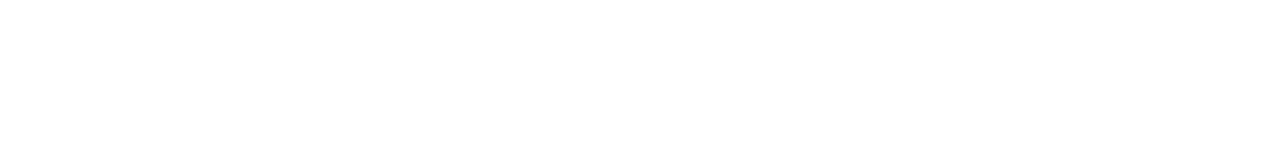
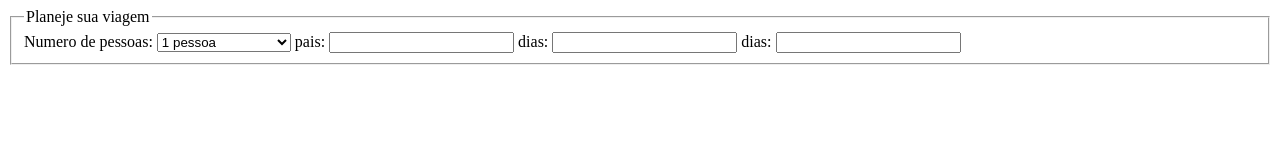
Before and after one commit to RafaelPerovano/prova_prog.web_brambila, a plain HTML site: page agencia/orcamento.html in a window 1280 px wide. Drawn offline with Linux system fonts and the light colour scheme.

Commit message:
orcamento sendo feito

```diff
--- a/agencia/cadastro.html
+++ b/agencia/cadastro.html
@@ -3,7 +3,7 @@
     <meta charset="UTF-8">
     <meta name="viewport" content="width=device-width, initial-scale=1.0">
     <title>Air dream</title>
-    <link rel="stylesheet" href="../">
+    <link rel="stylesheet" href="../style.css">
 </head>
 <body>
     <header></header>
--- a/agencia/orcamento.html
+++ b/agencia/orcamento.html
@@ -0,0 +1,28 @@
+<html lang="en">
+<head>
+    <meta charset="UTF-8">
+    <meta name="viewport" content="width=device-width, initial-scale=1.0">
+    <title>Document</title>
+</head>
+<body>
+    <form action="" method="post">
+        <fieldset>
+            <legend>Planeje sua viagem</legend>
+            <label for="npessoas">Numero de pessoas:</label>
+            <select name="npessoas" id="npessoas">
+                <option value="1">1 pessoa</option>
+                <option value="2">2 Pessoas</option>
+                <option value="3">3 Pessoas</option>
+                <option value="4">4 Pessoas</option>
+                <option value="5+">5 ou mais pessoas</option>
+            </select>
+            <label for="pais">pais:</label>
+            <input type="text" name="pais" id="pais">
+            <label for="dias">dias:</label>
+            <input type="text" name="dias" id="dias">
+            <label for="dias">dias:</label>
+            <input type="text" name="dias" id="dias">
+        </fieldset>
+    </form>
+</body>
+</html>
```
